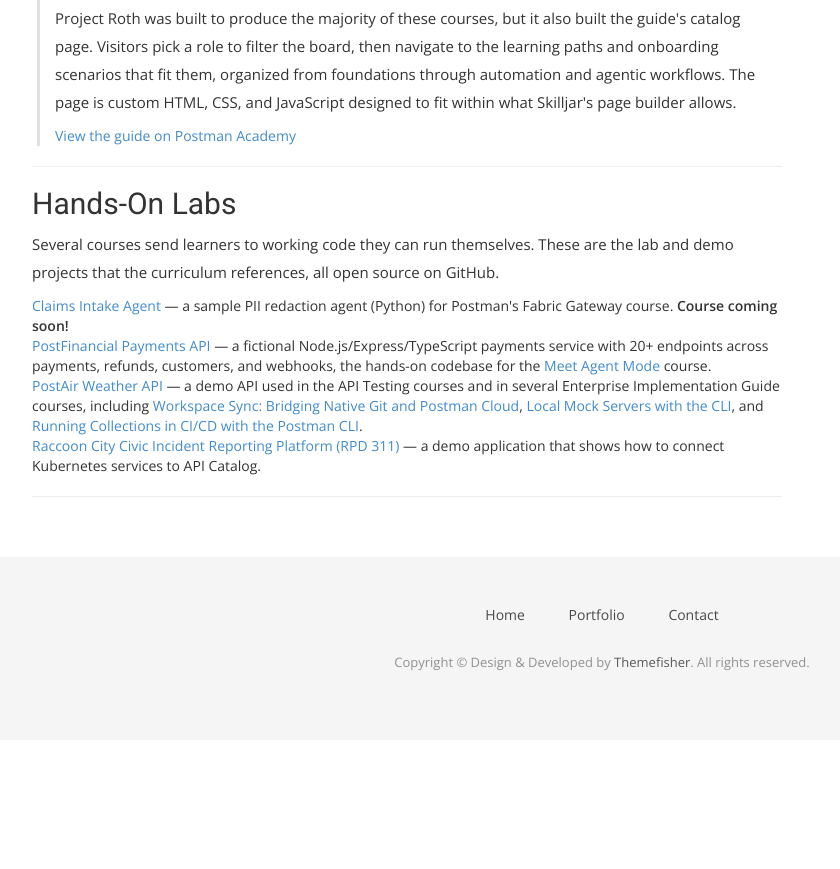
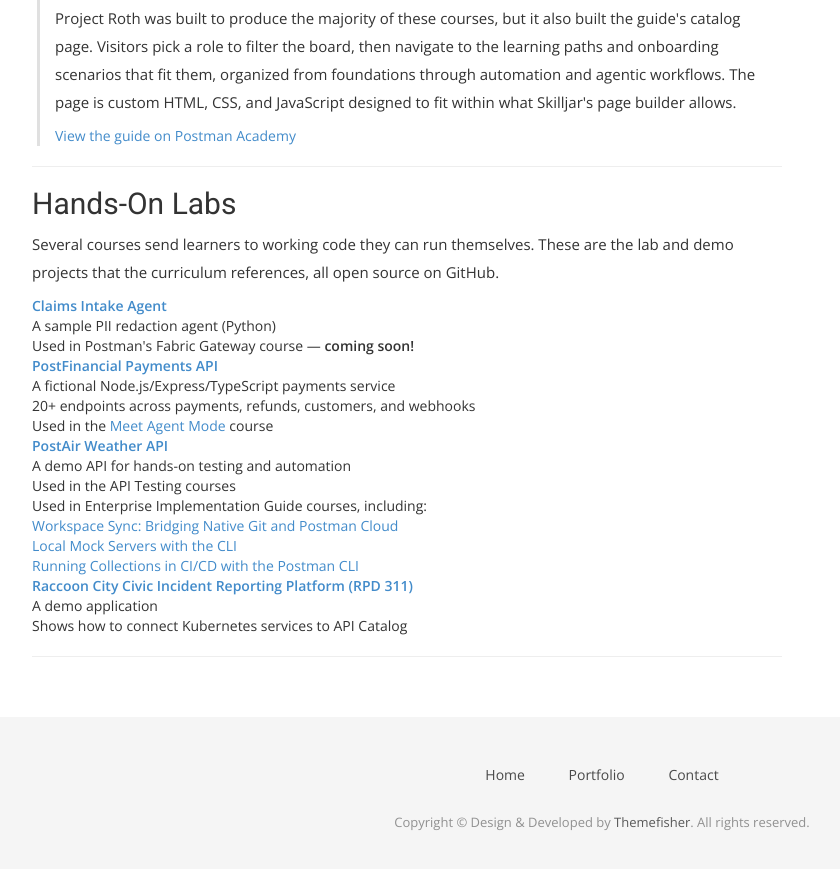
Before and after one commit to Tacktician/portfolio-site, a Jekyll site: the page built from postman.html, in a window 1280 px wide and 900 px high, scrolled down 1626 px. Shown: the top 869 px of the window, without its empty margins (38-878 px from the left). Built offline with Jekyll 4.4.1, drawn with Linux system fonts in a browser that asks for light colours; nearby versions of some CDN libraries; some web fonts are replaced; comment, search, counter and statistics services are not loaded; before the commit the page ends 2366 px from its top, so only the background shows below that.

Commit message:
Break Hands-On Labs into nested bullet lists
Co-Authored-By: Claude <noreply@anthropic.com>

```diff
--- a/_includes/postman-content.html
+++ b/_includes/postman-content.html
@@ -54,10 +54,38 @@
                 <h2>Hands-On Labs</h2>
                 <p>Several courses send learners to working code they can run themselves. These are the lab and demo projects that the curriculum references, all open source on GitHub.</p>
                 <ul>
-                    <li><a href="https://github.com/Tacktician/claims-intake-agent" target="_blank">Claims Intake Agent</a> &mdash; a sample PII redaction agent (Python) for Postman's Fabric Gateway course. <strong>Course coming soon!</strong></li>
-                    <li><a href="https://github.com/Tacktician/postfinancial-payments-api" target="_blank">PostFinancial Payments API</a> &mdash; a fictional Node.js/Express/TypeScript payments service with 20+ endpoints across payments, refunds, customers, and webhooks, the hands-on codebase for the <a href="https://academy.postman.com/meet-agent-mode" target="_blank">Meet Agent Mode</a> course.</li>
-                    <li><a href="https://github.com/Tacktician/postair-weather-api" target="_blank">PostAir Weather API</a> &mdash; a demo API used in the API Testing courses and in several Enterprise Implementation Guide courses, including <a href="https://academy.postman.com/workspace-sync-bridging-native-git-and-postman-cloud" target="_blank">Workspace Sync: Bridging Native Git and Postman Cloud</a>, <a href="https://academy.postman.com/local-mock-servers-with-the-cli" target="_blank">Local Mock Servers with the CLI</a>, and <a href="https://academy.postman.com/running-collections-in-cicd-with-the-postman-cli" target="_blank">Running Collections in CI/CD with the Postman CLI</a>.</li>
-                    <li><a href="https://github.com/Tacktician/rpd-311" target="_blank">Raccoon City Civic Incident Reporting Platform (RPD 311)</a> &mdash; a demo application that shows how to connect Kubernetes services to API Catalog.</li>
+                    <li><a href="https://github.com/Tacktician/claims-intake-agent" target="_blank"><strong>Claims Intake Agent</strong></a>
+                        <ul>
+                            <li>A sample PII redaction agent (Python)</li>
+                            <li>Used in Postman's Fabric Gateway course &mdash; <strong>coming soon!</strong></li>
+                        </ul>
+                    </li>
+                    <li><a href="https://github.com/Tacktician/postfinancial-payments-api" target="_blank"><strong>PostFinancial Payments API</strong></a>
+                        <ul>
+                            <li>A fictional Node.js/Express/TypeScript payments service</li>
+                            <li>20+ endpoints across payments, refunds, customers, and webhooks</li>
+                            <li>Used in the <a href="https://academy.postman.com/meet-agent-mode" target="_blank">Meet Agent Mode</a> course</li>
+                        </ul>
+                    </li>
+                    <li><a href="https://github.com/Tacktician/postair-weather-api" target="_blank"><strong>PostAir Weather API</strong></a>
+                        <ul>
+                            <li>A demo API for hands-on testing and automation</li>
+                            <li>Used in the API Testing courses</li>
+                            <li>Used in Enterprise Implementation Guide courses, including:
+                                <ul>
+                                    <li><a href="https://academy.postman.com/workspace-sync-bridging-native-git-and-postman-cloud" target="_blank">Workspace Sync: Bridging Native Git and Postman Cloud</a></li>
+                                    <li><a href="https://academy.postman.com/local-mock-servers-with-the-cli" target="_blank">Local Mock Servers with the CLI</a></li>
+                                    <li><a href="https://academy.postman.com/running-collections-in-cicd-with-the-postman-cli" target="_blank">Running Collections in CI/CD with the Postman CLI</a></li>
+                                </ul>
+                            </li>
+                        </ul>
+                    </li>
+                    <li><a href="https://github.com/Tacktician/rpd-311" target="_blank"><strong>Raccoon City Civic Incident Reporting Platform (RPD 311)</strong></a>
+                        <ul>
+                            <li>A demo application</li>
+                            <li>Shows how to connect Kubernetes services to API Catalog</li>
+                        </ul>
+                    </li>
                 </ul>
 
                 <hr>
```
